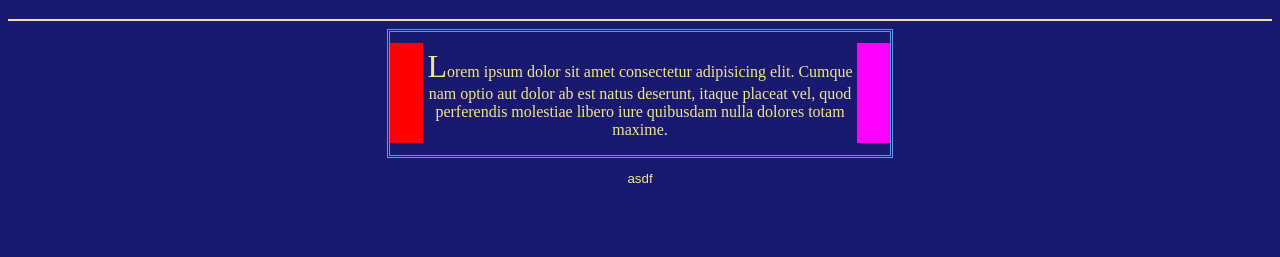
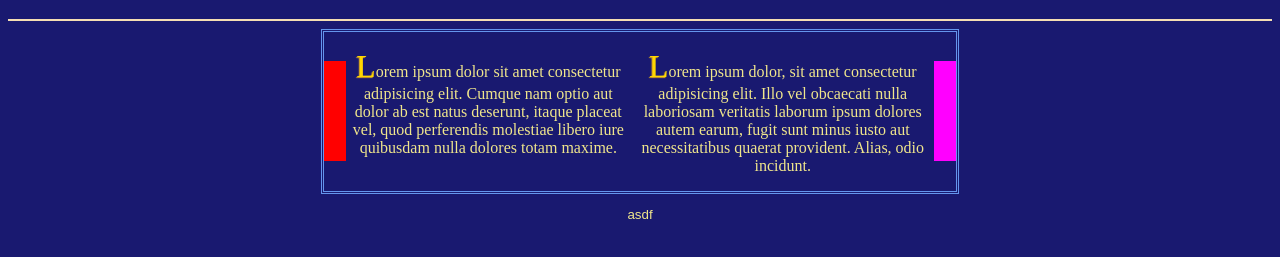
Before and after one commit to computej/fdte_interior, a plain HTML site: page index.html in a window 1280 px wide. Shown: the part 61-318 px from the top of the page. Drawn offline with Linux system fonts and the light colour scheme.

Commit message:
adjust the styling a tad bit

```diff
--- a/css/styles.css
+++ b/css/styles.css
@@ -10,10 +10,19 @@ hr
   border-style: solid;
   border-color: wheat;
 }
-#FirstP::first-letter
+p:not(#SERIOUS_TEXT)::first-letter
+/*what is not the last? */
 {
   font-size:xx-large;
+  color: gold;
+  text-shadow: -1px 1px 1px goldenrod;
+
   /*! color: yellow; */
+}
+.LeftImage::before
+{
+  /*help it fit*/
+  padding: 3px;
 }
 .LeftImage
 {
@@ -23,6 +32,10 @@ hr
   height: 100px;
   /*does nothing obvious in flex? defined anyway incase it's not flex*/
   float: left;
+}
+.RightImage::before
+{
+  padding: 3px;
 }
 .RightImage
 {
@@ -42,7 +55,7 @@ hr
 {
   display: flex;
   margin: 0 auto;
-  width: 500px;
+  width: 50%;
   border-style: double;
   border-color: cornflowerblue;
 }
--- a/index.html
+++ b/index.html
@@ -10,7 +10,8 @@
   <hr>
   <section id="IntroSection">
     <div class="LeftImage"></div>
-    <p id="FirstP">Lorem ipsum dolor sit amet consectetur adipisicing elit. Cumque nam optio aut dolor ab est natus deserunt, itaque placeat vel, quod perferendis molestiae libero iure quibusdam nulla dolores totam maxime.</p>
+    <p>Lorem ipsum dolor sit amet consectetur adipisicing elit. Cumque nam optio aut dolor ab est natus deserunt, itaque placeat vel, quod perferendis molestiae libero iure quibusdam nulla dolores totam maxime.</p>
+    <p>Lorem ipsum dolor, sit amet consectetur adipisicing elit. Illo vel obcaecati nulla laboriosam veritatis laborum ipsum dolores autem earum, fugit sunt minus iusto aut necessitatibus quaerat provident. Alias, odio incidunt.</p>
     <div class="RightImage"></div>
   </section>
   <!--
```
